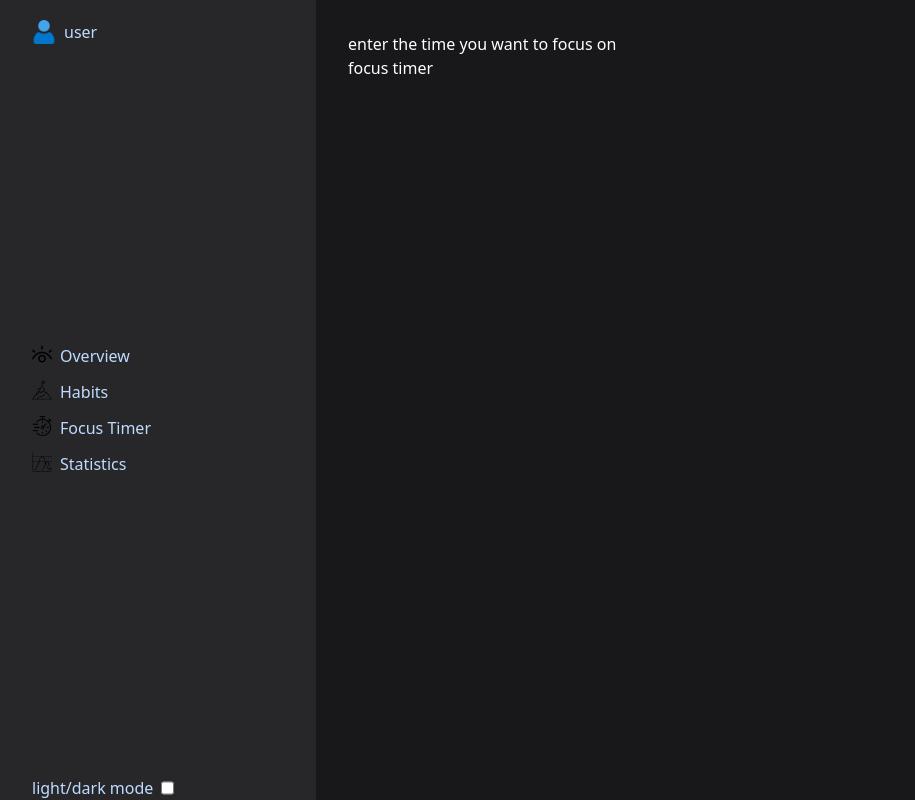
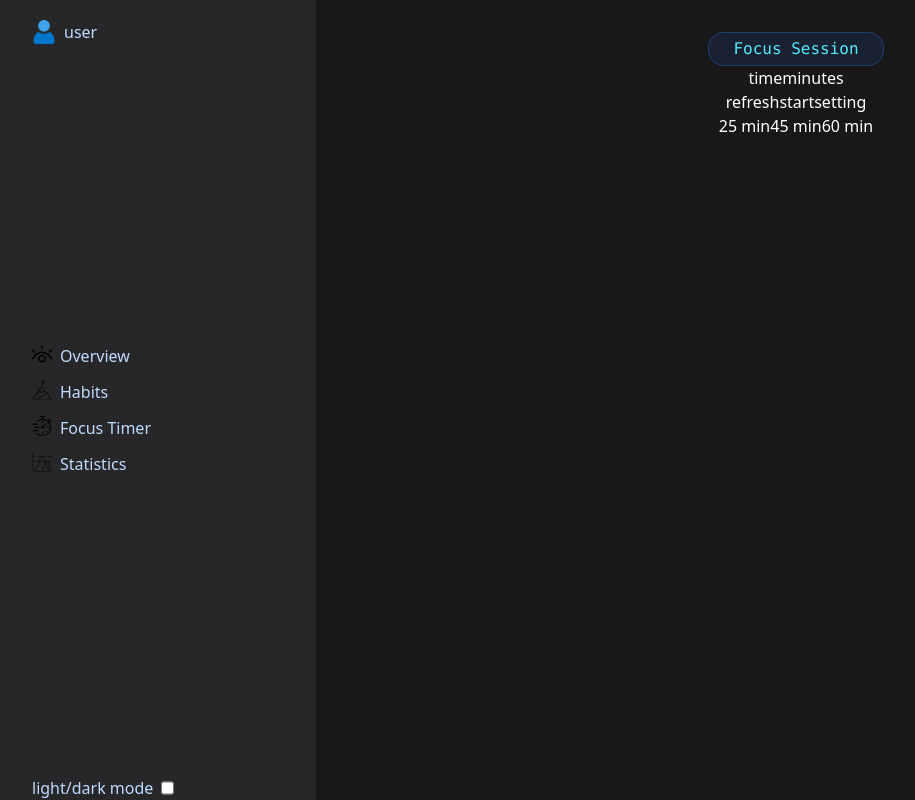
Before and after one commit to nastytolstenkova-hue/portfolio-project, a React (Vite) app: page /focus-timer in a window 1280 px wide. Shown: the whole page, without its empty margins (4-919 px from the left). Built offline with nearby package versions, Linux system fonts and the light colour scheme.

Commit message:
created timer component, focus session design

```diff
--- /dev/null
+++ b/src/components/Timer.tsx
@@ -0,0 +1,20 @@
+export default function Timer(){
+  return (
+    <div className="">
+      <div className="flex justify-center ">
+        <p>time</p>
+        <p>minutes</p>
+      </div>
+      <div className="flex justify-center ">
+        <button>refresh</button>
+        <button>start</button>
+        <button>setting</button>
+      </div>
+      <div className="flex justify-center ">
+        <button>25 min</button>
+        <button>45 min</button>
+        <button>60 min</button>
+      </div>
+    </div>
+  )
+}
--- a/src/pages/FocusTimer.tsx
+++ b/src/pages/FocusTimer.tsx
@@ -1,8 +1,11 @@
+import Timer from "../components/Timer"
+
 export default function FocusTimer(){
   return (
     <div>
-      <h2 className="">enter the time you want to focus on</h2>
-      <p>focus timer</p>
+      <h2 className="font-mono border rounded-2xl p-1 px-6 w-fit mx-auto  text-cyan-300 bg-blue-500/10 border-blue-500/30 backdrop-blur-md
+      ">Focus Session</h2>
+      <Timer/>
     </div>
   )
 }
```
